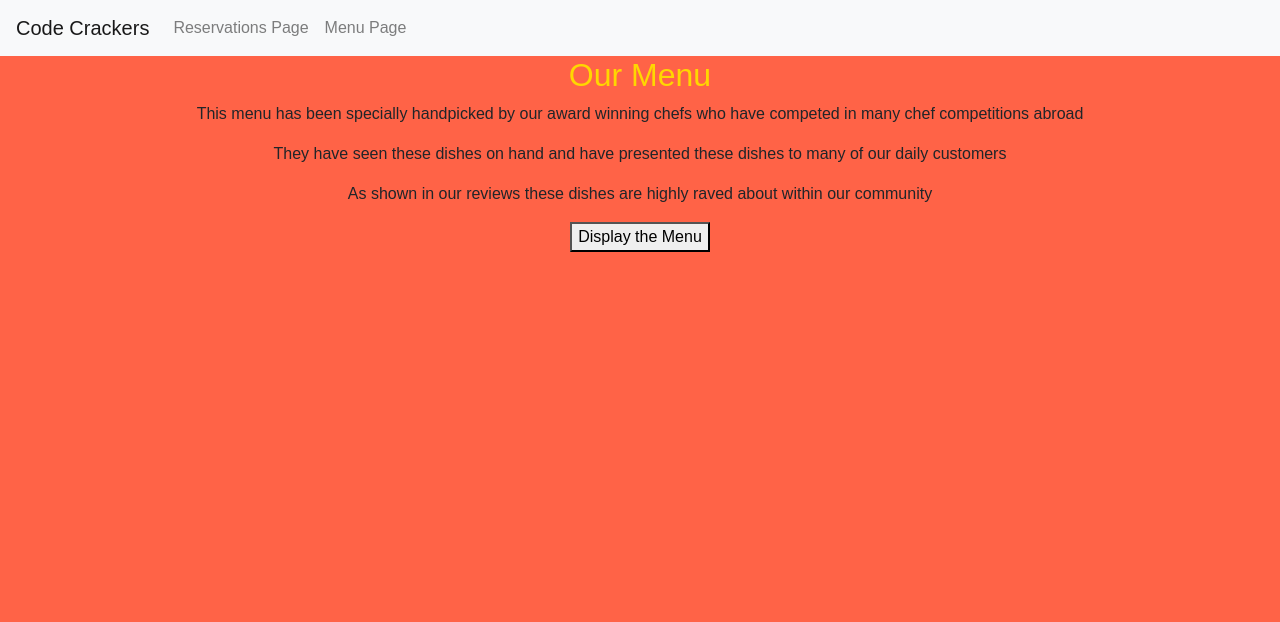
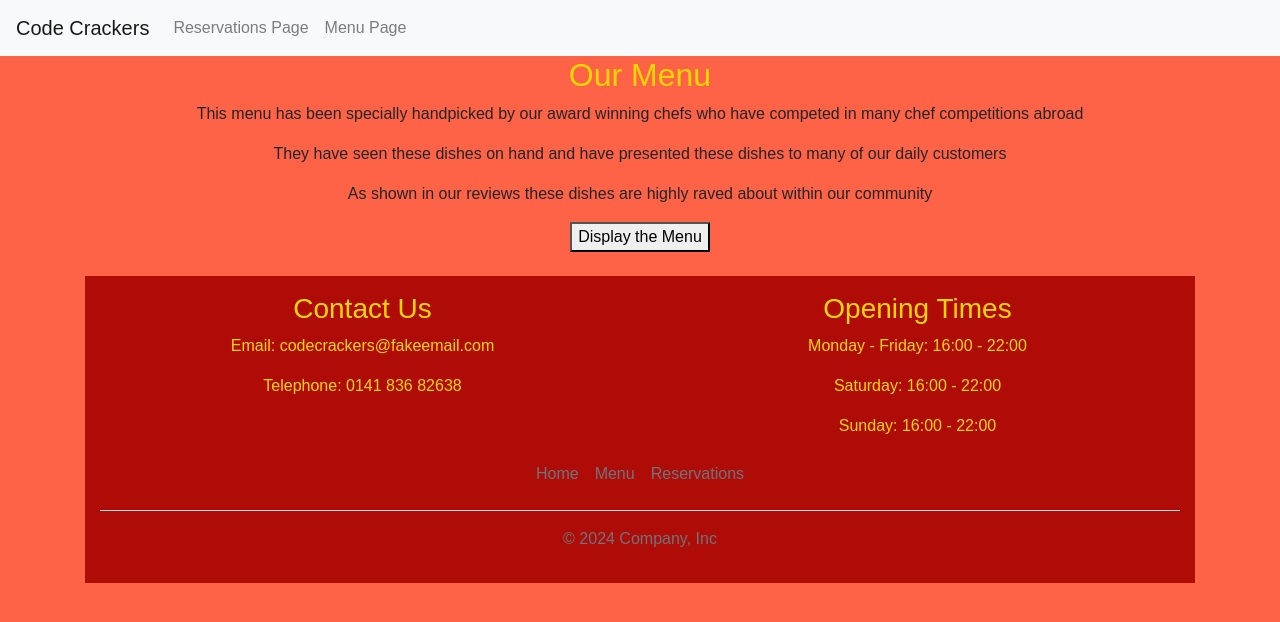
Before and after one commit to angushenderson/winning-hackathon-team, a plain HTML site: page menu.html in a window 1280 px wide. Drawn offline with nearby package versions, Linux system fonts and the light colour scheme.

Commit message:
Update menu.html

```diff
--- a/menu.html
+++ b/menu.html
@@ -39,6 +39,34 @@
     <div id="foodContainer" class="row row-cols-1 row-cols-md-3 g-4">
     </div>
 
+    <div class="container">
+        <footer class="py-3 my-4" style="background-color:rgb(175, 12, 7);">
+            <div class="container text-center">
+                <div class="row">
+                  <div class="col">
+                    <h3 style ="color:gold"  class="fw-bold">Contact Us</h3>
+                    <p style ="color:gold">Email: codecrackers@fakeemail.com</p>
+                    <p style ="color:gold">Telephone: 0141 836 82638</p>
+                  </div>
+                  <div class="col">
+                    <h3 style ="color:gold" class="fw-bold">Opening Times</h3>
+                    <p style ="color:gold">Monday - Friday: 16:00 - 22:00</p>
+                    <p style ="color:gold">Saturday: 16:00 - 22:00</p>
+                    <p style ="color:gold">Sunday: 16:00 - 22:00</p>
+                  </div>
+                </div>
+                <ul class="nav justify-content-center border-bottom pb-3 mb-3">
+                    <li class="nav-item"><a href="index.html" class="nav-link px-2 text-muted">Home</a></li>
+                    <li class="nav-item"><a href="menu.html" class="nav-link px-2 text-muted">Menu</a></li>
+                    <li class="nav-item"><a href="reservations.html" class="nav-link px-2 text-muted">Reservations</a></li>
+                </ul>
+          <p class="text-center text-muted">© 2024 Company, Inc</p>
+        </footer>
+      </div>
+
+    <script src="https://code.jquery.com/jquery-3.5.1.slim.min.js"></script>
+    <script src="https://cdn.jsdelivr.net/npm/@popperjs/core@2.5.4/dist/umd/popper.min.js"></script>
+    <script src="https://stackpath.bootstrapcdn.com/bootstrap/4.5.2/js/bootstrap.min.js"></script>
 
     <script src="menu.js"></script>
 </body>
```
